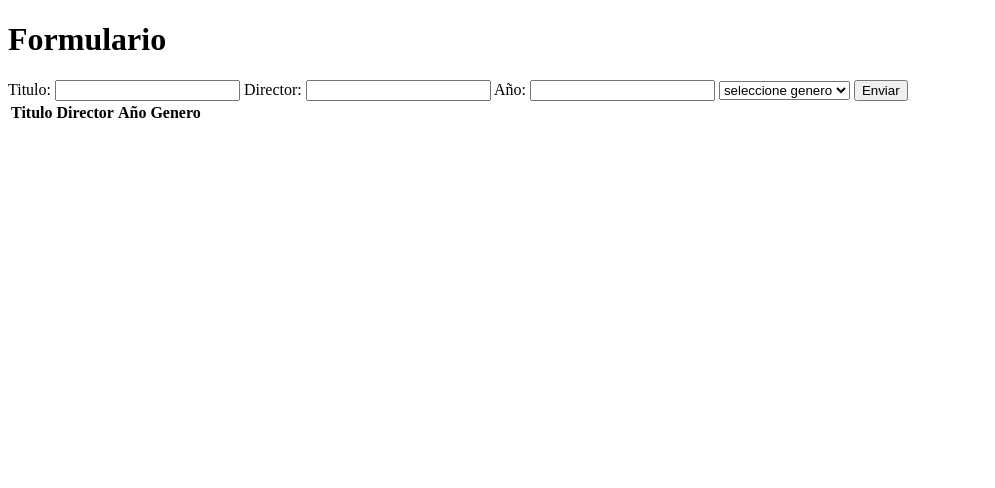
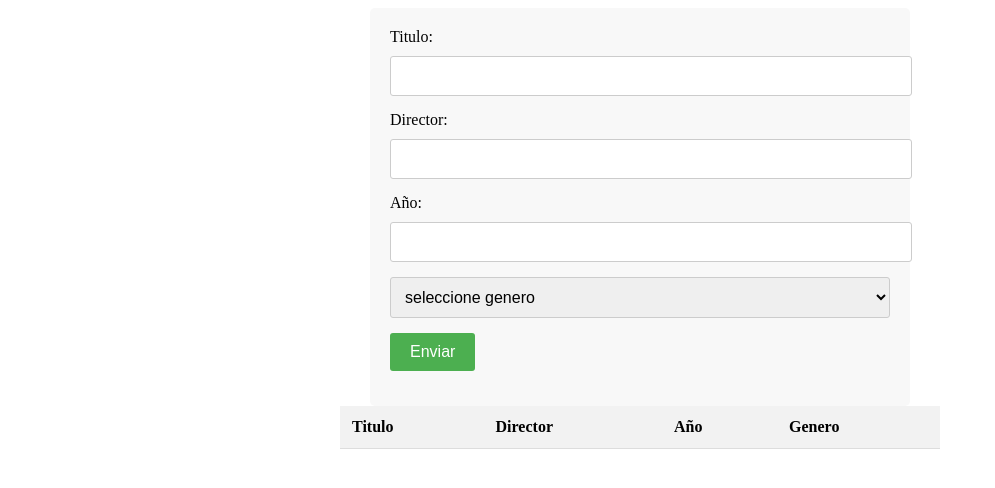
Before and after one commit to Batneto/Ejercicio-Formulario, a plain HTML site: page index.html in a window 1280 px wide. Shown: the whole page, without its empty margins (0-995 px from the left). Drawn offline with Linux system fonts and the light colour scheme.

Commit message:
ejercicio resuelto

```diff
--- a/index.html
+++ b/index.html
@@ -6,11 +6,10 @@
     <meta http-equiv="X-UA-Compatible" content="IE=edge">
     <meta name="viewport" content="width=device-width, initial-scale=1.0">
     <title>Document</title>
-    <link rel="stylesheet" href="main.css">
+    <link rel="stylesheet" href="is.css">
 </head>
 
 <body>
-    <h1>Formulario</h1>
     <form action="" id="formulario">
         <label for="name">Titulo:</label>
         <input type="text" id='titulo' name="titulo">
--- /dev/null
+++ b/is.css
@@ -0,0 +1,80 @@
+/* Estilos para el formulario */
+/* Estilos para el formulario */
+form {
+    max-width: 500px;
+    margin: 0 auto;
+    background-color: #f8f8f8;
+    border-radius: 5px;
+    padding: 20px;
+  }
+
+  label {
+    display: block;
+    margin-bottom: 10px;
+  }
+
+  input[type="text"] {
+    width: 100%;
+    padding: 10px;
+    border-radius: 3px;
+    border: 1px solid #ccc;
+    margin-bottom: 15px;
+    font-size: 16px;
+  }
+
+  select {
+    width: 100%;
+    padding: 10px;
+    border-radius: 3px;
+    border: 1px solid #ccc;
+    margin-bottom: 15px;
+    font-size: 16px;
+  }
+
+  input[type="submit"] {
+    background-color: #4CAF50;
+    border: none;
+    color: #fff;
+    padding: 10px 20px;
+    border-radius: 3px;
+    cursor: pointer;
+    transition: background-color 0.3s;
+    font-size: 16px;
+    margin-bottom: 15px;
+  }
+
+  input[type="submit"]:hover {
+    background-color: #2f9e4d;
+  }
+
+  /* Estilos para la tabla de datos */
+  table {
+    margin-top: 30px;
+    border-collapse: collapse;
+    width: 100%;
+    max-width: 600px;
+    margin: 0 auto;
+  }
+
+  thead {
+    background-color: #f2f2f2;
+  }
+
+  th, td {
+    padding: 12px;
+    text-align: left;
+    border-bottom: 1px solid #ddd;
+  }
+
+  th {
+    font-weight: bold;
+  }
+
+  tbody tr:nth-child(even) {
+    background-color: #f2f2f2;
+  }
+
+  tbody tr:hover {
+    background-color: #f5f5f5;
+    cursor: pointer;
+  }
--- a/main.js
+++ b/main.js
@@ -6,10 +6,6 @@ const campoDirector = document.querySelector('#director');
 const campoYear = document.querySelector('#year');
 const campoSelector=document.querySelector('#selector');
 const tabla=document.querySelector("#tabla")
-
-
-// pintarGeneros()
-// const campoSelector=document.querySelector('.selector');
 
 
 let fragment = document.createDocumentFragment()
@@ -62,13 +58,13 @@ function validarFormulario() {
     const director = campoDirector.value;
     const year = campoYear.value
     const generos=campoSelector.value
-    console.log(generos);
+
 
     if (isNaN(titulo) && titulo.trim().length > 0) {
         objValidar.titulo = true
         objPelicula.titulo=titulo
     } else {
-        objValidar.titulo = false
+
         alert("te falta el titulo")
     }
 
@@ -76,7 +72,7 @@ function validarFormulario() {
         objValidar.director = true
         objPelicula.director=director
     } else {
-        objValidar.director = false
+
         alert("te falta el director")
     }
 
@@ -86,21 +82,20 @@ function validarFormulario() {
     }
     else if (year < 999) {
         alert("el año tiene que ser mayor que 999")
-        objValidar.year = false
+
     } else if (year > 10000) {
         alert("el año tiene que ser menor que 10000")
-        objValidar.year = false
+
     }
     if(generos != "seleccione genero"){
         objValidar.genero = true
         objPelicula.genero= generos
     }else{
         alert("introduce un genero")
-        objValidar.genero = false
+
     }
 
     const arrayValidar = Object.values(objValidar)
-
 
     const valida = arrayValidar.findIndex(item => item == false);
 
@@ -116,24 +111,29 @@ function validarFormulario() {
 
 
 function pintarTabla(array) {
+
     let tr=document.createElement("tr")
              tabla.append(tr)
 
         array.forEach(({titulo,director,year,genero}) => {
-            let tdTitulo=document.createElement("td")
-                tdTitulo.textContent=titulo
-            let tdDirector=document.createElement("td")
-                tdDirector.textContent=director
-            let tdYear=document.createElement("td")
-                tdYear.textContent=year
-            let tdGenero=document.createElement("td")
-                tdGenero.textContent=genero
 
+            // let tdTitulo=document.createElement("td")
+            //     tdTitulo.textContent=titulo
+            // let tdDirector=document.createElement("td")
+            //     tdDirector.textContent=director
+            // let tdYear=document.createElement("td")
+            //     tdYear.textContent=year
+            // let tdGenero=document.createElement("td")
+            //     tdGenero.textContent=genero
+            tr.innerHTML= ` <td>${titulo}</td>
+                            <td>${director}</td>
+                            <td>${year}</td>
+                            <td>${genero}</td>`
 
-            tr.append(tdTitulo)
-            tr.append(tdDirector)
-            tr.append(tdYear)
-            tr.append(tdGenero)
+            // tr.append(tdTitulo)
+            // tr.append(tdDirector)
+            // tr.append(tdYear)
+            // tr.append(tdGenero)
         });
         arrayPeliculas=[]
 }
```
